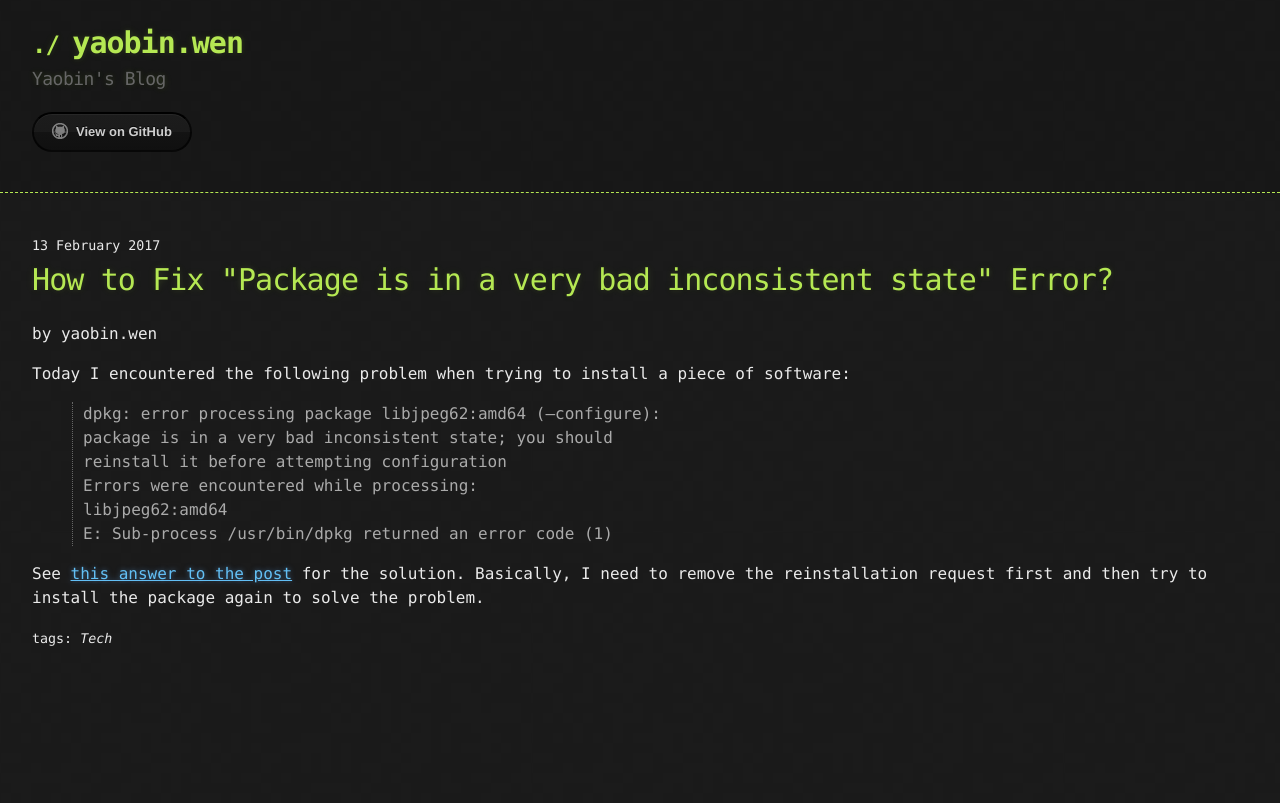
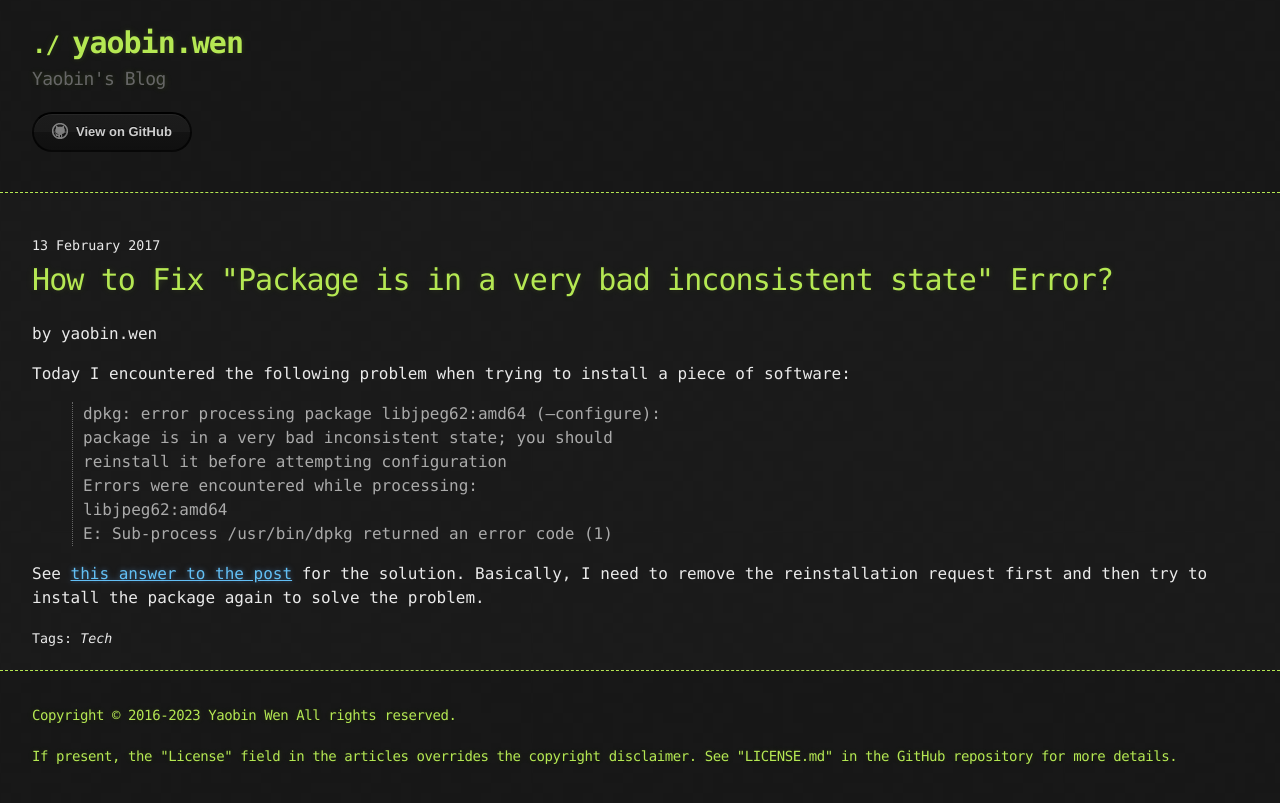
Before and after one commit to yaobinwen/yaobinwen.github.io, a Jekyll site: the page built from _posts/2017/2017-02-13-Fix-package-very-bad-inconsistent-state.md, in a window 1280 px wide. Shown: the top 803 px of the page. Built offline with Jekyll 4.4.1, drawn with Linux system fonts in a browser that asks for light colours; comment, search, counter and statistics services are not loaded.

Commit message:
Add license info
1. Display the license information at the site footer.
2. Allow every article to specify a license that overrides the default
   license.

```diff
--- /dev/null
+++ b/_includes/article_license.html
@@ -0,0 +1,4 @@
+<p>
+  If present, the "License" field in the articles overrides the copyright
+  disclaimer. See "LICENSE.md" in the GitHub repository for more details.
+</p>
--- /dev/null
+++ b/_includes/copyright.html
@@ -0,0 +1,3 @@
+<p>
+  Copyright © 2016-2023 Yaobin Wen All rights reserved.
+</p>
--- a/_layouts/default.html
+++ b/_layouts/default.html
@@ -34,5 +34,14 @@
         {{ content }}
       </section>
     </div>
+
+    <div class="footer">
+      <div class="container">
+        <section id="main_content">
+          <h4>{% include copyright.html %}</h4>
+          <h4>{% include article_license.html %}</h4>
+        </section>
+      </div>
+    </div>
   </body>
 </html>
--- a/_layouts/post.html
+++ b/_layouts/post.html
@@ -13,7 +13,11 @@ layout: default
 {{content}}
 
 {% if page.tags %}
-  <small>tags: <em>{{ page.tags | join: "</em> - <em>" }}</em></small>
+  <small>Tags: <em>{{ page.tags | join: "</em> - <em>" }}</em></small>
+{% endif %}
+{% if page.license %}
+  <br />
+  <small>License: <em>{{ page.license }}</em></small>
 {% endif %}
 
 {% if site.disqus_shortname and page.comments == true %}
--- a/_sass/jekyll-theme-hacker.scss
+++ b/_sass/jekyll-theme-hacker.scss
@@ -92,6 +92,16 @@ header h2 {
   display: inline-block;
   text-align: center;
   margin: 0;
+}
+
+/* Footer
+*/
+.footer {
+  background: rgba(0, 0, 0, 0.1);
+  width: 100%;
+  border-top: 1px dashed $conifer; //footer;
+  padding: 20px 0;
+  margin: 0 0 40px 0;
 }
 
 /* Main Content
```
Also changed, not shown: LICENSE.md (added).
